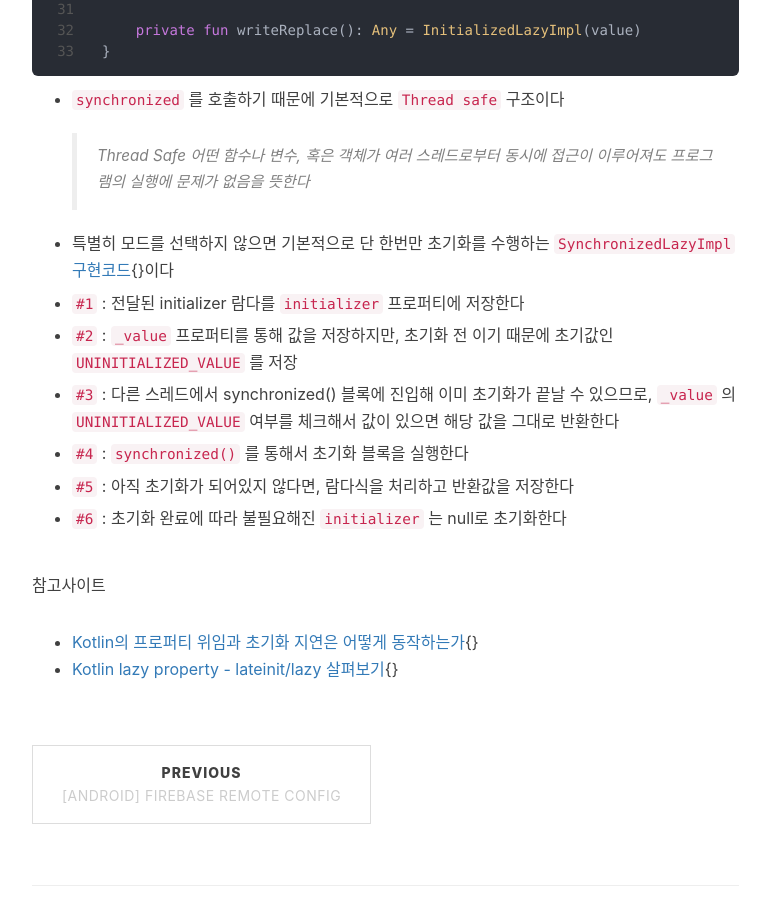
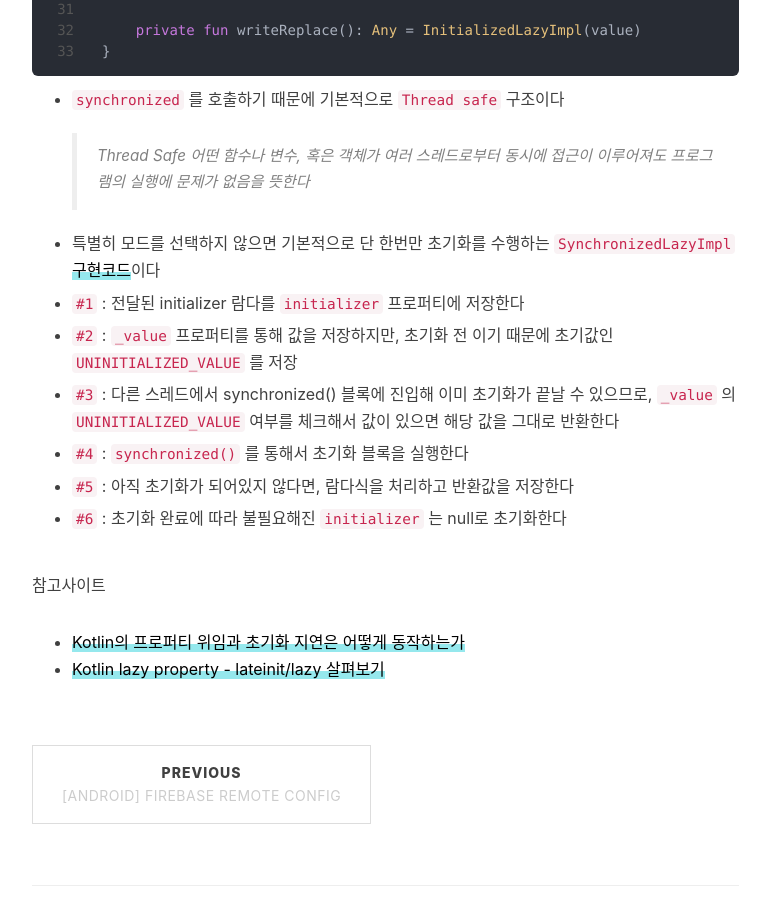
Before and after one commit to dongsik93/dongsik93.github.io, a Jekyll site: the page built from _posts/2021-07-29-til-kotlin-lazy.md, in a window 1280 px wide and 900 px high, scrolled down 3093 px. Shown: the whole window, without its empty margins (233-1003 px from the left). Built offline with Jekyll 4.4.1, drawn with Linux system fonts in a browser that asks for light colours; nearby versions of some CDN libraries; comment, search, counter and statistics services are not loaded.

Commit message:
edit post hypherlink

```diff
--- a/_posts/2021-07-29-til-kotlin-lazy.md
+++ b/_posts/2021-07-29-til-kotlin-lazy.md
@@ -126,7 +126,7 @@ private class SynchronizedLazyImpl<out T>(initializer: () -> T, lock: Any? = nul
 
     > Thread Safe 어떤 함수나 변수, 혹은 객체가 여러 스레드로부터 동시에 접근이 이루어져도 프로그램의 실행에 문제가 없음을 뜻한다
 
-- 특별히 모드를 선택하지 않으면 기본적으로 단 한번만 초기화를 수행하는 `SynchronizedLazyImpl`  [구현코드]([]()){}이다
+- 특별히 모드를 선택하지 않으면 기본적으로 단 한번만 초기화를 수행하는 `SynchronizedLazyImpl`  [구현코드]([]()){: class="underlineFill"}이다
 
 - `#1` : 전달된 initializer 람다를 `initializer` 프로퍼티에 저장한다
 
@@ -144,5 +144,5 @@ private class SynchronizedLazyImpl<out T>(initializer: () -> T, lock: Any? = nul
 
 참고사이트
 
-- [Kotlin의 프로퍼티 위임과 초기화 지연은 어떻게 동작하는가](<https://medium.com/til-kotlin-ko/kotlin-delegated-property-by-lazy%EB%8A%94-%EC%96%B4%EB%96%BB%EA%B2%8C-%EB%8F%99%EC%9E%91%ED%95%98%EB%8A%94%EA%B0%80-74912d3e9c56>){}
-- [Kotlin lazy property - lateinit/lazy 살펴보기](<https://thdev.tech/kotlin/2018/03/25/Kotlin-lateinit-lazy/>){}
+- [Kotlin의 프로퍼티 위임과 초기화 지연은 어떻게 동작하는가](<https://medium.com/til-kotlin-ko/kotlin-delegated-property-by-lazy%EB%8A%94-%EC%96%B4%EB%96%BB%EA%B2%8C-%EB%8F%99%EC%9E%91%ED%95%98%EB%8A%94%EA%B0%80-74912d3e9c56>){: class="underlineFill"}
+- [Kotlin lazy property - lateinit/lazy 살펴보기](<https://thdev.tech/kotlin/2018/03/25/Kotlin-lateinit-lazy/>){: class="underlineFill"}
```
